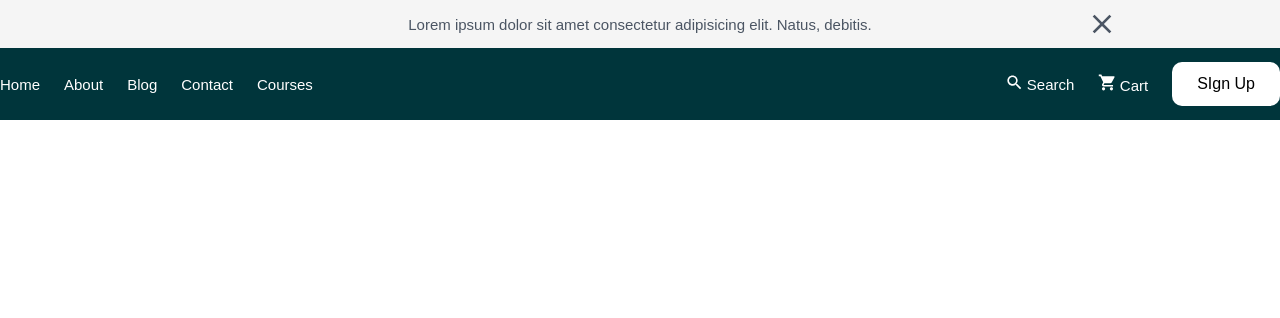
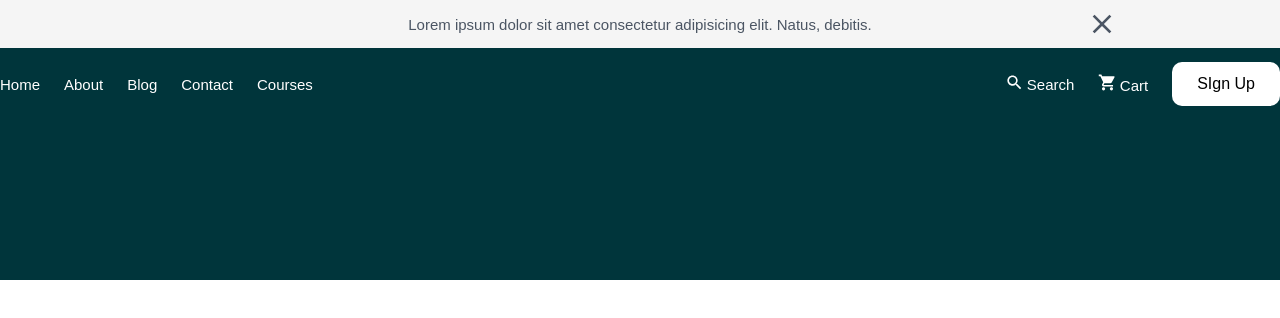
Before and after one commit to aliaksandr-afk/no-code-education-system, a plain HTML site: page 4/index.html in a window 1280 px wide. Drawn offline with Linux system fonts and the light colour scheme.

Commit message:
create main

```diff
--- a/4/index.html
+++ b/4/index.html
@@ -39,6 +39,11 @@
             </div>
         </div>
     </header>
+    <main class="main">
+        <section class="section">
+            <div class="container"></div>
+        </section>
+    </main>
 
 </body>
 </html>
--- a/4/style.css
+++ b/4/style.css
@@ -197,3 +197,16 @@
   }
 
    /* header end*/
+
+  .main {
+    background-color: #00353b;
+  }
+
+  .section {
+    padding: 80px 0;
+  }
+
+  .container {
+    min-width: 1280px;
+    margin: 0 auto;
+  }
```
